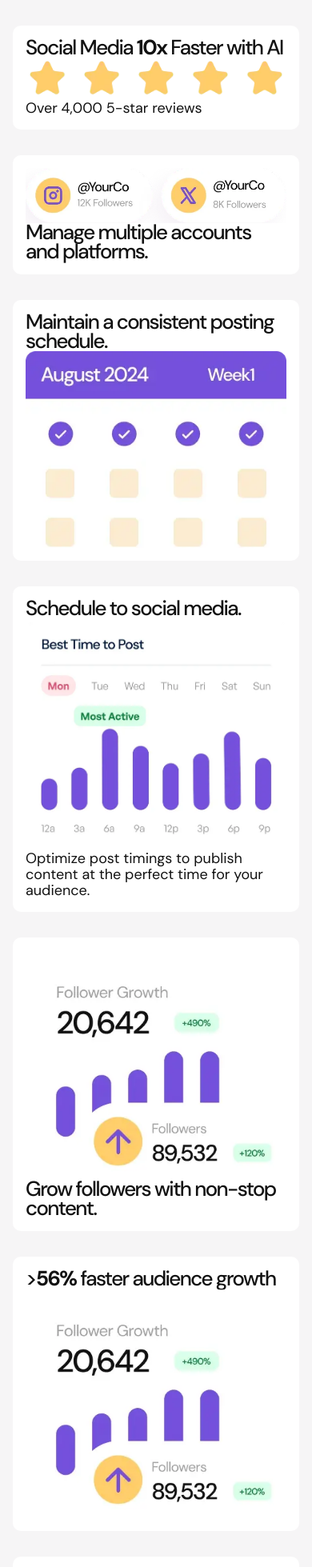
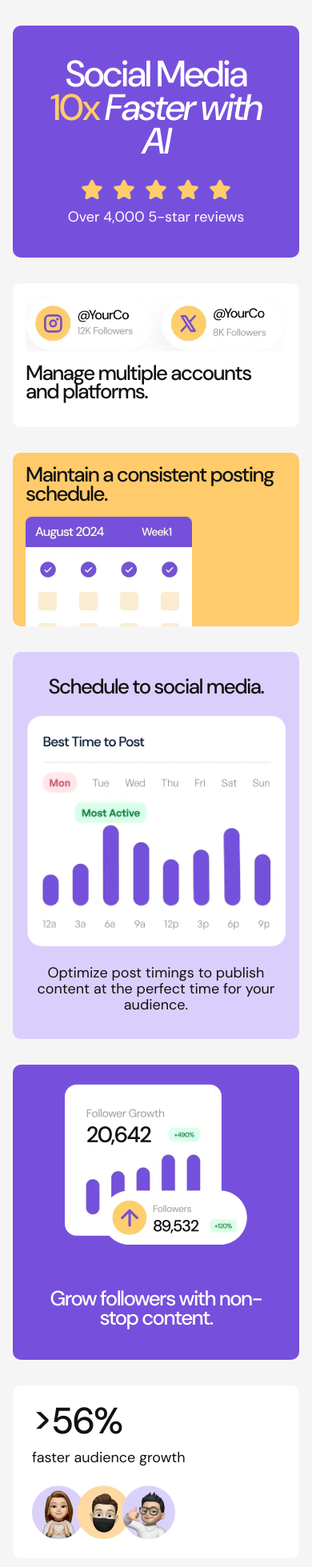
Before and after one commit to macsigner/frontend-mentor-bento-grid, a website built with Vite: page index.html in a window 390 px wide. Shown: the top 1959 px of the page at 80% size. Built offline with nearby package versions, Linux system fonts and the light colour scheme.

Commit message:
feat: add basic mobile bento styling

```diff
--- a/index.html
+++ b/index.html
@@ -10,45 +10,45 @@
 </head>
 <body>
 <main class="grid">
-    <article class="tile">
-        <h1 class="tile__title">Social Media <strong>10x</strong> Faster with AI</h1>
-        <img class="title__img" src="src/assets/images/illustration-five-stars.webp" width="384" height="64" alt="">
-        <p>Over 4,000 5-star reviews</p>
+    <article class="tile tile--star tile--centered">
+        <h1 class="tile__title h1">Social Media <strong class="tile__highlight">10x</strong> <em>Faster with AI</em></h1>
+        <img class="tile__img" src="src/assets/images/illustration-five-stars.webp" width="384" height="64" alt="">
+        <p class="h3">Over 4,000 5-star reviews</p>
     </article>
     <article class="tile">
         <figure>
-            <img class="title__img" src="src/assets/images/illustration-multiple-platforms.webp" width="633" height="134" alt="">
-            <figcaption class="tile__title">Manage multiple accounts and platforms.</figcaption>
+            <img class="tile__img" src="src/assets/images/illustration-multiple-platforms.webp" width="633" height="134" alt="">
+            <figcaption class="tile__title h2">Manage multiple accounts and platforms.</figcaption>
         </figure>
     </article>
-    <article class="tile">
-        <p class="tile__title">Maintain a consistent posting schedule.</p>
-        <img class="title__img" src="src/assets/images/illustration-consistent-schedule.webp" width="416" height="314" alt="">
+    <article class="tile tile--schedule">
+        <p class="tile__title h2">Maintain a consistent posting schedule.</p>
+        <img class="tile__img" src="src/assets/images/illustration-consistent-schedule.webp" width="416" height="314" alt="">
     </article>
-    <article class="tile">
-        <h2 class="tile__title">Schedule to social media.</h2>
+    <article class="tile tile--social-media tile--centered">
+        <h2 class="tile__title h2">Schedule to social media.</h2>
         <figure>
-            <img class="title__img" src="src/assets/images/illustration-schedule-posts.webp" width="715" height="638" alt="">
-            <figcaption>Optimize post timings to publish content at the perfect time for your audience.</figcaption>
+            <img class="tile__img" src="src/assets/images/illustration-schedule-posts.webp" width="715" height="638" alt="">
+            <figcaption class="h3">Optimize post timings to publish content at the perfect time for your audience.</figcaption>
         </figure>
     </article>
-    <article class="tile">
+    <article class="tile tile--grow-followers tile--centered">
         <figure>
-            <img class="title__img" src="src/assets/images/illustration-grow-followers.webp" width="456" height="402" alt="">
-            <figcaption class="tile__title">Grow followers with non-stop content.</figcaption>
+            <img class="tile__img" src="src/assets/images/illustration-grow-followers.webp" width="456" height="402" alt="">
+            <figcaption class="tile__title h2">Grow followers with non-stop content.</figcaption>
         </figure>
     </article>
-    <article class="tile">
-        <h2 class="tile__title">><strong>56%</strong> faster audience growth</h2>
-        <img class="title__img" src="src/assets/images/illustration-grow-followers.webp" width="456" height="402" alt="">
+    <article class="tile tile--audience-growth">
+        <h2 class="tile__title h3"><strong><span>&gt;</span>56%</strong> faster audience growth</h2>
+        <img class="tile__img" src="src/assets/images/illustration-audience-growth.webp" width="358" height="134" alt="">
     </article>
-    <article class="tile">
-        <h2 class="tile__title">Create and schedule content <em>quicker.</em></h2>
-        <img class="title__img" src="src/assets/images/illustration-create-post.webp" width="382" height="182" alt="">
+    <article class="tile tile--schedule-quick">
+        <h2 class="tile__title h2">Create and schedule content <em>quicker.</em></h2>
+        <img class="tile__img" src="src/assets/images/illustration-create-post.webp" width="382" height="182" alt="">
     </article>
-    <article class="tile">
-        <h2 class="tile__title">Write your content using AI.</h2>
-        <img class="title__img" src="src/assets/images/illustration-ai-content.webp" width="440" height="446" alt="">
+    <article class="tile tile--use-ai">
+        <h2 class="tile__title h2">Write your content using AI.</h2>
+        <img class="tile__img" src="src/assets/images/illustration-ai-content.webp" width="440" height="446" alt="">
     </article>
 </main>
 </body>
--- a/src/scss/imports/_main.scss
+++ b/src/scss/imports/_base.scss
@@ -1,6 +1,7 @@
 /**
- * main
+ * base
  */
+@use 'sass:math';
 
 html {
     font-size: 62.5%;
@@ -24,7 +25,7 @@ body {
     font: 1.8rem/1.11 'DM Sans';
     letter-spacing: normal;
     color: var(--color-black);
-    background-color: #f6f5f6;
+    background-color: #F6F5F6;
 }
 
 body > header,
@@ -36,3 +37,33 @@ main {
     flex: 1 0 auto;
     padding: 3.2rem 1.6rem;
 }
+
+h1,
+.h1 {
+    font-size: 4.6rem;
+    font-weight: 500;
+    font-stretch: normal;
+    font-style: normal;
+    line-height: 0.91;
+    letter-spacing: math.div(-1.84em, 46);
+}
+
+h2,
+.h2 {
+    font-size: 2.6rem;
+    font-weight: 500;
+    font-stretch: normal;
+    font-style: normal;
+    line-height: 0.92;
+    letter-spacing: math.div(-1.56em, 26);
+}
+
+h3,
+.h3 {
+    font-size: 1.8rem;
+    font-weight: normal;
+    font-stretch: normal;
+    font-style: normal;
+    line-height: 1.11;
+    letter-spacing: normal;
+}
--- a/src/scss/imports/modules/_tile.scss
+++ b/src/scss/imports/modules/_tile.scss
@@ -4,16 +4,144 @@
 @use 'sass:math';
 
 .tile {
+    --tile-highlight-color: inherit;
+
+    overflow: hidden;
     padding: 1.6rem;
     border-radius: 1rem;
     background-color: var(--color-white);
 
+    & > :first-child {
+        margin-top: 0;
+    }
+
+    & > :last-child {
+        margin-bottom: 0;
+    }
+
+    &--centered {
+        text-align: center;
+    }
+
+    &--star {
+        --tile-highlight-color: var(--color-yellow-500);
+        padding: 4rem 3.2rem;
+        color: var(--color-white);
+        background-color: var(--color-purple-500);
+    }
+
+    &--schedule {
+        background-color: var(--color-yellow-500);
+    }
+
+    &--social-media {
+        padding: 3.2rem 1.75rem;
+        background-color: var(--color-purple-100);
+    }
+
+    &--grow-followers {
+        padding: 2.4rem;
+        color: var(--color-white);
+        background-color: var(--color-purple-500);
+    }
+
+    &--audience-growth {
+        padding: 2.4rem;
+    }
+
+    &--schedule-quick {
+        padding: 3.2rem;
+        background-color: var(--color-yellow-100);
+    }
+
+    &--use-ai {
+        padding: 2.4rem;
+        background-color: var(--color-yellow-500);
+    }
+
     &__title {
-        font-size: 2.6rem;
+        margin-bottom: 1.6rem;
+    }
+
+    &--star &__title {
+        margin-bottom: 2.4rem;
+    }
+
+    &--social-media &__title {
+        margin-bottom: 2.4rem;
+    }
+
+    &--grow-followers &__title {
+        margin-top: 4rem;
+    }
+
+    &--audience-growth &__title {
+        margin-bottom: 2.4rem;
+    }
+
+    &--audience-growth &__title strong {
+        display: flex;
+        align-items: center;
+        margin-bottom: 1.5rem;
+        font-size: 4.6rem;
         font-weight: 500;
         font-stretch: normal;
         font-style: normal;
-        line-height: 0.92;
-        letter-spacing: math.div(-1.56em, 26);
+        line-height: 0.91;
+        letter-spacing: normal;
+    }
+
+    &--audience-growth &__title span {
+        vertical-align: top;
+        line-height: .7;
+        position: relative;
+        top: -.1em;
+    }
+
+    &--schedule-quick &__title em {
+        font-style: italic;
+        color: var(--color-purple-500);
+    }
+
+    &__highlight {
+        color: var(--tile-highlight-color);
+    }
+
+    &--star &__highlight {
+        font-weight: 500;
+    }
+
+    &__img {
+        margin-bottom: 1.6rem
+    }
+
+    &--star &__img {
+        margin-bottom: .8rem;
+        width: 19.2rem;
+    }
+
+    &--schedule &__img {
+        width: 20.8rem;
+        margin-bottom: -3.6rem;
+    }
+
+    &--social-media &__img {
+        margin-bottom: 2.4rem;
+    }
+
+    &--grow-followers &__img {
+        width: 22.8rem;
+    }
+
+    &--audience-growth &__img {
+        width: 17.9rem;
+    }
+
+    &--schedule-quick &__img {
+        width: 19.05rem;
+    }
+
+    &--use-ai &__img {
+        width: 22rem;
     }
 }
--- a/src/scss/main.scss
+++ b/src/scss/main.scss
@@ -1,5 +1,5 @@
 @use 'imports/reset';
 @use 'imports/settings/font_face';
-@use 'imports/main';
+@use 'imports/base';
 @use 'imports/modules/grid';
 @use 'imports/modules/tile';
```
